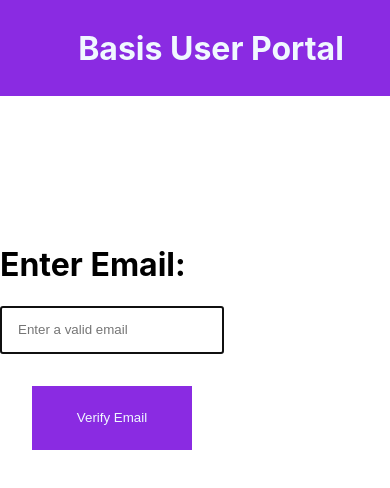
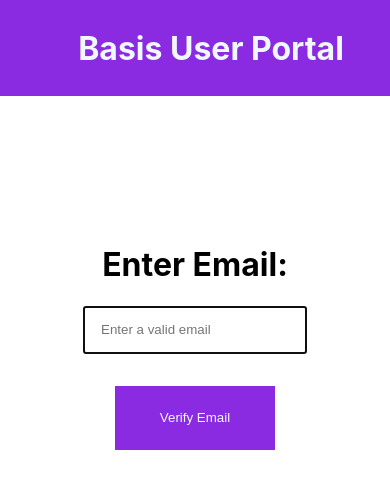
Before and after one commit to akashita-s/profile-signup, a Next.js app: page / in a window 390 px wide. Shown: the top 488 px of the page. Built offline with nearby package versions, Linux system fonts and the light colour scheme.

Commit message:
responsive for small devices

```diff
--- a/src/components/EnterEmail.tsx
+++ b/src/components/EnterEmail.tsx
@@ -32,8 +32,8 @@ function EnterEmail() {
       };
 
     return (
-        <div className={styles.container}>
-        <form onSubmit={(e) => {onclicklink(e)}}>
+        <div >
+        <form className={styles.container} onSubmit={(e) => {onclicklink(e)}}>
           <h1>Enter Email: </h1>
           <input className={styles.input} autoFocus type='email' placeholder="Enter a valid email" onChange={(e) => setEmail(e.target.value)}></input>
           <button
--- a/src/components/EnterOTP.tsx
+++ b/src/components/EnterOTP.tsx
@@ -60,15 +60,16 @@ function EnterOTP() {
     }
 
   return (
-    <div className={styles.container}>
-      <form onSubmit={(e) => {onclicklink(e)}}>
+    <div >
+      <form action="submit" method="get" onSubmit={(e) => {onclicklink(e)}}>
        <h1>Enter Otp: </h1>
-       <input className={styles.input} autoFocus placeholder='Enter six digit number' onChange={(e) => setVerificationCode(e.target.value)}></input>
+       <input className={styles.input} autoFocus placeholder='Enter six digit number' type='number' onChange={(e) => setVerificationCode(e.target.value)}></input>
        <div>
-            <button type='button' className={styles.button} onClick={() => {onResend}} >Resend</button>
-            <button  type='submit' className={styles.button} onClick={() => {onclicklink}}>Submit</button>
+          <button value='submit' name='submit' type='submit' formAction='submit' formMethod='get' className={styles.button} onClick={() => {onclicklink}}>Submit</button>
        </div>
        </form>
+
+       <button value='resend' name='resend' type='reset' formAction='resend' formMethod='put' className={styles.button} onClick={() => {onResend}} >Resend</button>
     </div>
   )
 }
```
